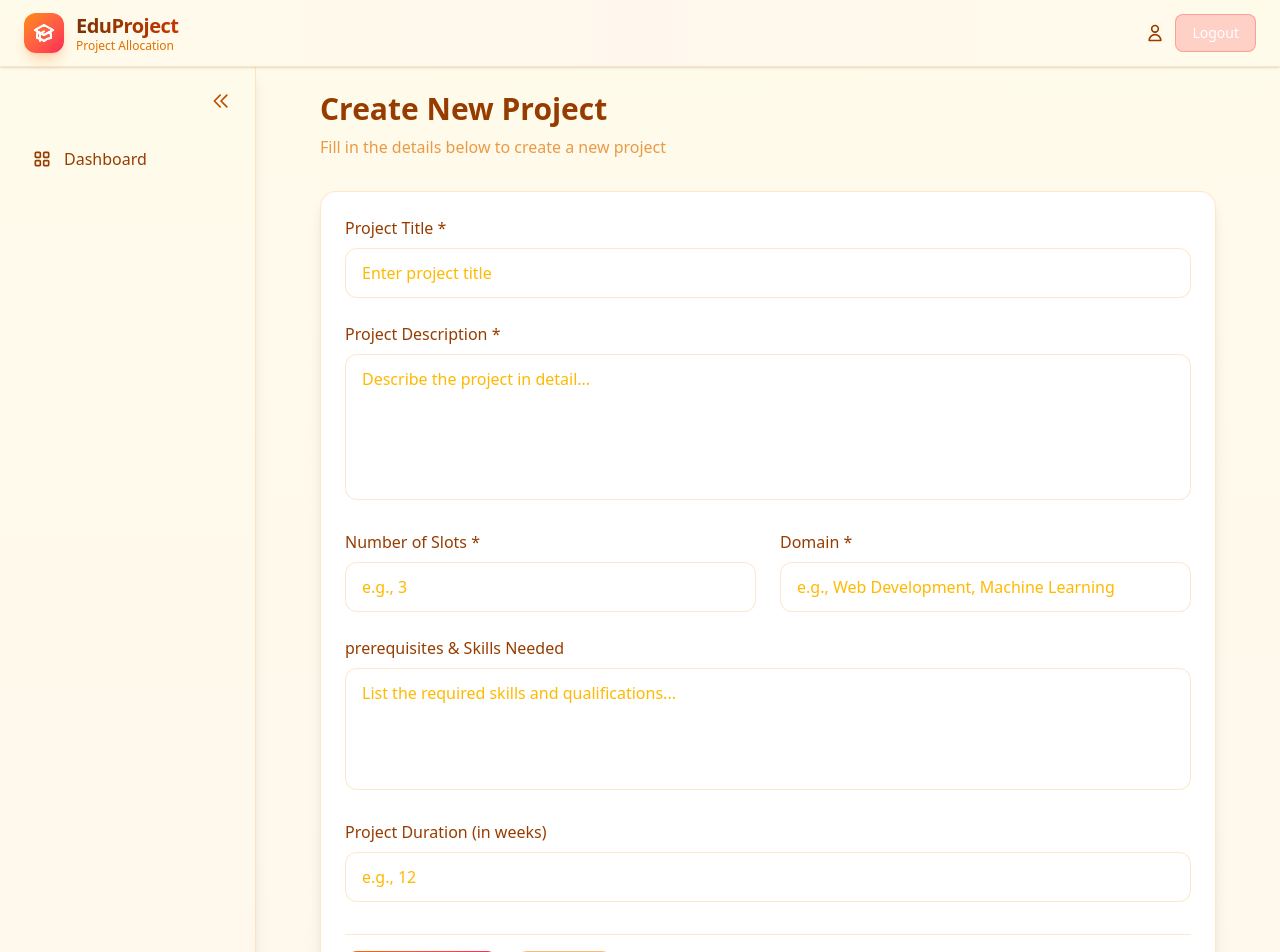
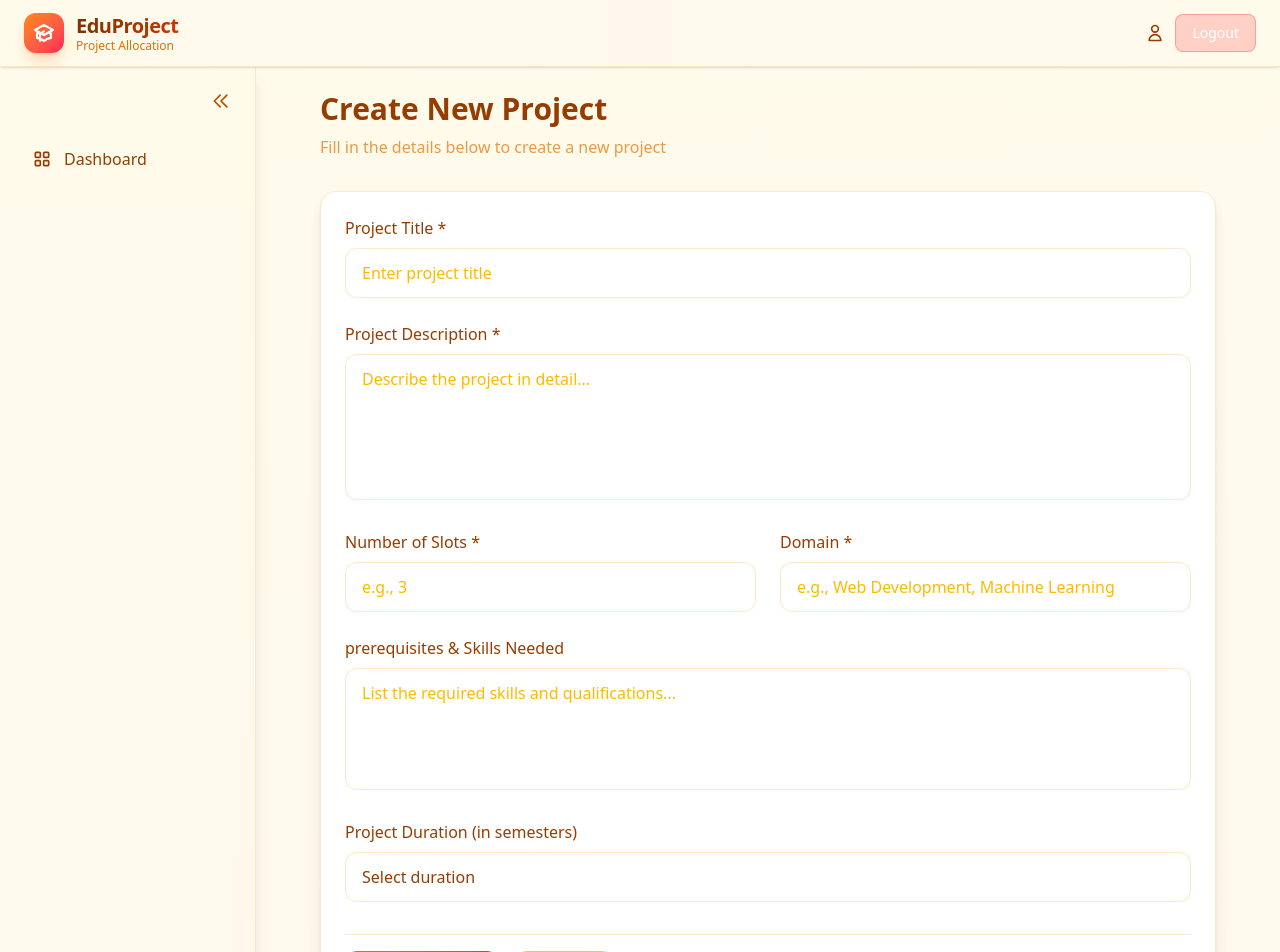
Before and after one commit to Shankarchalla171/UG-PG-PROJECT-ALLOCATION, a React (Vite) app in the folder FrontEnd/: page /professor_create_project in a window 1280 px wide. Shown: the top 952 px of the page. Built offline with nearby package versions, Linux system fonts and the light colour scheme; no server answers.

Commit message:
fix: fixed duration of projects

```diff
--- a/FrontEnd/src/pages/Professor_create_project.jsx
+++ b/FrontEnd/src/pages/Professor_create_project.jsx
@@ -202,23 +202,22 @@ const ProfessorCreateProject = () => {
 
               {/* Duration Field */}
               <div className="mb-8">
-                <label
-                  htmlFor="duration"
-                  className="block text-amber-800 font-medium mb-2"
-                >
-                  Project Duration (in weeks)
+                <label htmlFor="duration" className="block text-amber-800 font-medium mb-2">
+                  Project Duration (in semesters)
                 </label>
-                <input
-                  type="number"
+                <select
                   id="duration"
                   name="duration"
                   value={formData.duration}
                   onChange={handleChange}
-                  min="1"
                   disabled={loading}
-                  className="w-full px-4 py-3 rounded-xl border border-orange-200/60 focus:border-orange-500 focus:ring-2 focus:ring-orange-500/20 outline-none transition-all duration-300 bg-white text-amber-800 placeholder-amber-400 disabled:bg-gray-100 disabled:cursor-not-allowed"
-                  placeholder="e.g., 12"
-                />
+                  className="w-full px-4 py-3 rounded-xl border border-orange-200/60 focus:border-orange-500 focus:ring-2 focus:ring-orange-500/20 outline-none transition-all duration-300 bg-white text-amber-800 disabled:bg-gray-100 disabled:cursor-not-allowed appearance-none cursor-pointer"
+                >
+                  <option value="" disabled>Select duration</option>
+                  <option value="1">1 Semester</option>
+                  <option value="2">2 Semesters</option>
+                  <option value="3">3 Semesters</option>
+                </select>
               </div>
 
               {/* Form Actions */}
--- a/FrontEnd/src/pages/Professors_projects.jsx
+++ b/FrontEnd/src/pages/Professors_projects.jsx
@@ -514,7 +514,7 @@ const ProfessorViewProjects = () => {
                                                                 step="1"
                                                             />
                                                         ) : (
-                                                            <p className="text-sm font-medium text-amber-800">{project.duration} weeks</p>
+                                                            <p className="text-sm font-medium text-amber-800">{project.duration} semesters</p>
                                                         )}
                                                     </div>
                                                 </div>
--- a/FrontEnd/src/pages/ProjectListing.jsx
+++ b/FrontEnd/src/pages/ProjectListing.jsx
@@ -730,7 +730,7 @@ const ProjectListing = () => {
                       Duration
                     </p>
                     <p className="text-sm text-amber-800">
-                      {activeProject.duration ? `${activeProject.duration} weeks` : "Not specified"}
+                      {activeProject.duration ? `${activeProject.duration} semesters` : "Not specified"}
                     </p>
                   </div>
 
```
